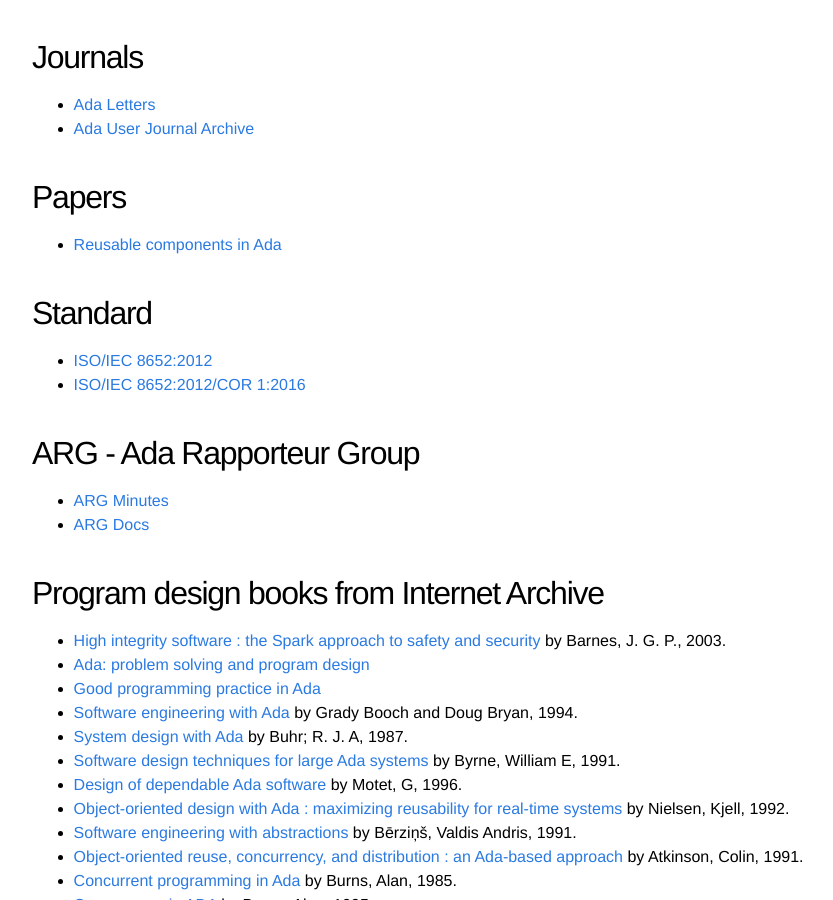
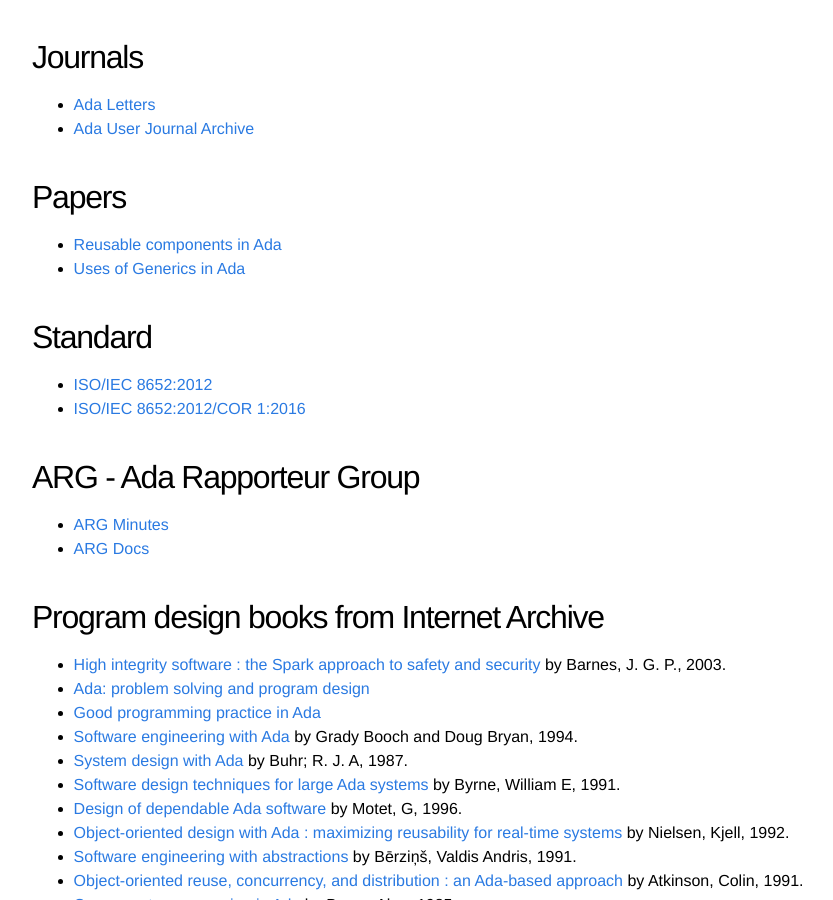
Before and after one commit to quornings/quornings.github.io, a Jekyll site: the page built from ada/books.md, in a window 1280 px wide and 900 px high, scrolled down 1375 px. Shown: the whole window, without its empty margins (208-1041 px from the left). Built offline with Jekyll 4.4.1, drawn with Linux system fonts in a browser that asks for light colours.

Commit message:
Genrics in Ada

```diff
--- a/ada/books.md
+++ b/ada/books.md
@@ -63,6 +63,7 @@ by Alan Burns, Andrew J. Wellings
 
 ## Papers
 - [Reusable components in Ada](https://www.academia.edu/2879773/An_approach_for_constructing_reusable_software_components_in_Ada)
+- [Uses of Generics in Ada](https://digitalcommons.dartmouth.edu/cgi/viewcontent.cgi?article=1007&context=cs_tr)
 
 ## Standard
 
```
